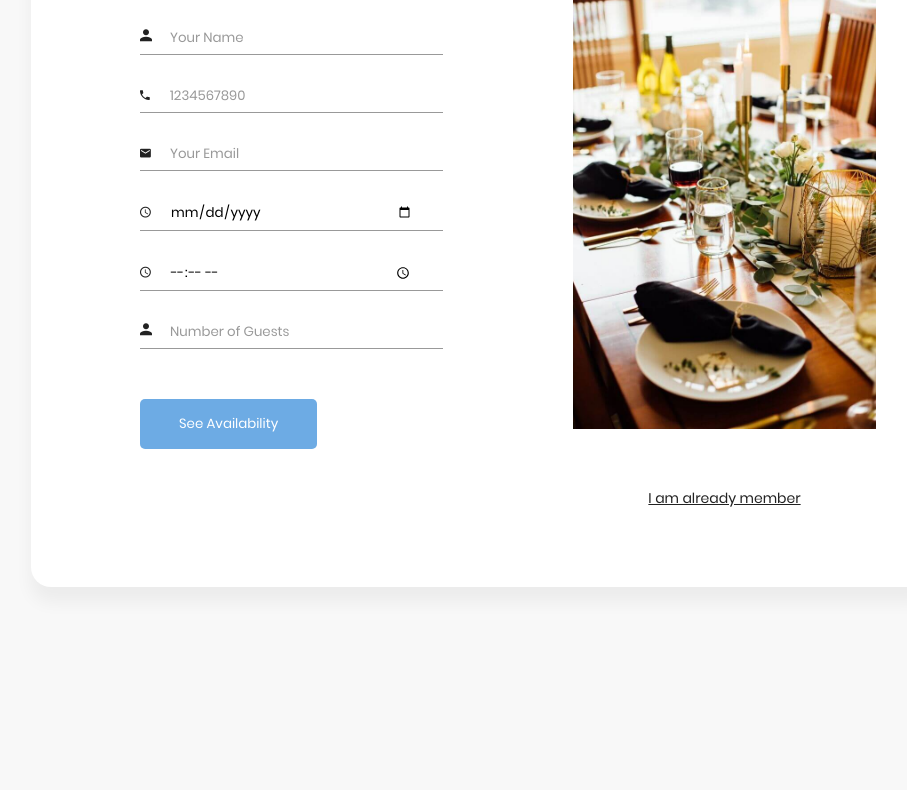
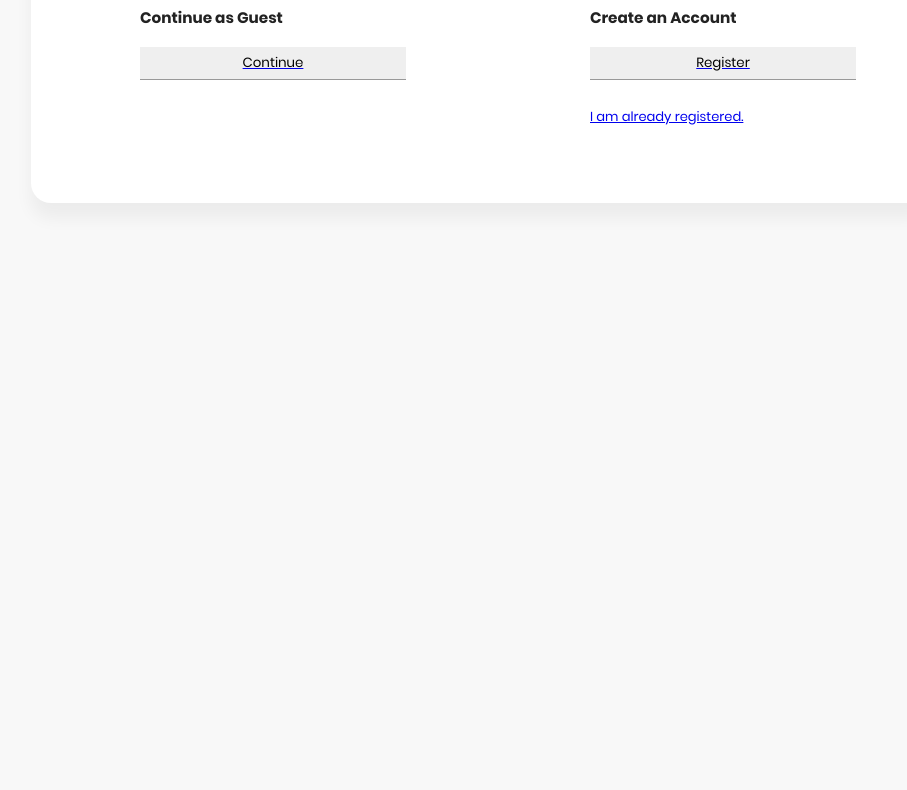
Before and after one commit to saravtran/COSC-4351-Restaurant-Reservation, a plain HTML site: page client/redirect_page.html in a window 1280 px wide. Shown: the part 304-1094 px from the top of the page, without its empty margins (159-1066 px from the left). After the commit the page ends 800 px from the top, so only its background shows below. Drawn offline with Linux system fonts and the light colour scheme.

Commit message:
Update redirect_page UI

```diff
--- a/client/redirect_page.html
+++ b/client/redirect_page.html
@@ -4,7 +4,7 @@
     <meta charset="UTF-8">
     <meta name="viewport" content="width=device-width, initial-scale=1.0">
     <meta http-equiv="X-UA-Compatible" content="ie=edge">
-    <title>Redirect Page</title>
+    <title>Checkout Method</title>
 
     <!-- Font Icon -->
     <link rel="stylesheet" href="fonts/material-icon/css/material-design-iconic-font.min.css">
@@ -15,54 +15,27 @@
 <body>
 
     <div class="main">
-
-        <!-- Sign up form -->
-        <section class="signup">
+        <section class="redirect">
             <div class="container">
-                <div class="signup-content">
+                <h2 class="container-title">Checkout Method</h2>
+                <div class="signup-content redirect-container">
                     <div class="signup-form">
-                        <h2 class="form-title">Redirect Page</h2>
-                        <form method="POST" class="register-form" id="register-form" action='/index'>
-                            <div class="form-group">
-                                <label for="name"><i class="zmdi zmdi-account material-icons-name"></i></label>
-                                <input type="text" name="name" id="name" placeholder="Your Name"/>
-                            </div>
-                            <div class="form-group">
-                                <label for="phone"><i class="zmdi zmdi-phone"></i></label>
-                                <input type="number" name="phone" id="phone" placeholder="1234567890"/>
-                            </div>
-                            <div class="form-group">
-                                <label for="email"><i class="zmdi zmdi-email"></i></label>
-                                <input type="email" name="email" id="email" placeholder="Your Email"/>
-                            </div>
-                            <div class="form-group">
-                                <label for="date"><i class="zmdi zmdi-time"></i></label>
-                                <input type="date" name="date" id="date"/>
-                            </div>
-                            <div class="form-group">
-                                <label for="time"><i class="zmdi zmdi-time"></i></label>
-                                <input type="time" name="time" id="time"/>
-                            </div>
-                            <div class="form-group">
-                                <label for="guests"><i class="zmdi zmdi-account material-icons-name"></i></label>
-                                <input type="number" name="guests" id="guests" min="1" max="10" placeholder="Number of Guests"/>
-                            </div>
-                            <!-- <div class="form-group">
-                                <label for="re-pass"><i class="zmdi zmdi-lock-outline"></i></label>
-                                <input type="password" name="re_pass" id="re_pass" placeholder="Repeat your password"/>
-                            </div> -->
-                            <!-- <div class="form-group">
-                                <input type="checkbox" name="agree-term" id="agree-term" class="agree-term" />
-                                <label for="agree-term" class="label-agree-term"><span><span></span></span>I agree all statements in  <a href="#" class="term-service">Terms of service</a></label>
-                            </div> -->
-                            <div class="form-group form-button">
-                                <input type="submit" name="search" id="search" class="form-submit" value="See Availability"/>
-                            </div>
-                        </form>
+                        <h3>Continue as Guest</h2>
+                        <div class="form-group form-button">
+                            <a href="/confirmation">
+                            <input type="button" name="continue-btn" id="continue-btn" class="submit-btn" value="Continue"/>
+                            </a>
+                        </div>
                     </div>
-                    <div class="signup-image">
-                        <figure><img src="images/table.jpeg" alt="sing up image"></figure>
-                        <a href="/signin" class="signup-image-link">I am already member</a>
+                    <div class="vl"></div>
+                    <div class="signup-form">
+                        <h3>Create an Account</h2>
+                        <div class="form-group form-button">
+                            <a href="/signup">
+                            <input type="button" name="register-btn" id="register-btn" class="submit-btn" value="Register"/>
+                            </a>
+                        </div>
+                        <a href="/signin" class="link">I am already registered.</a>
                     </div>
                 </div>
             </div>
```
